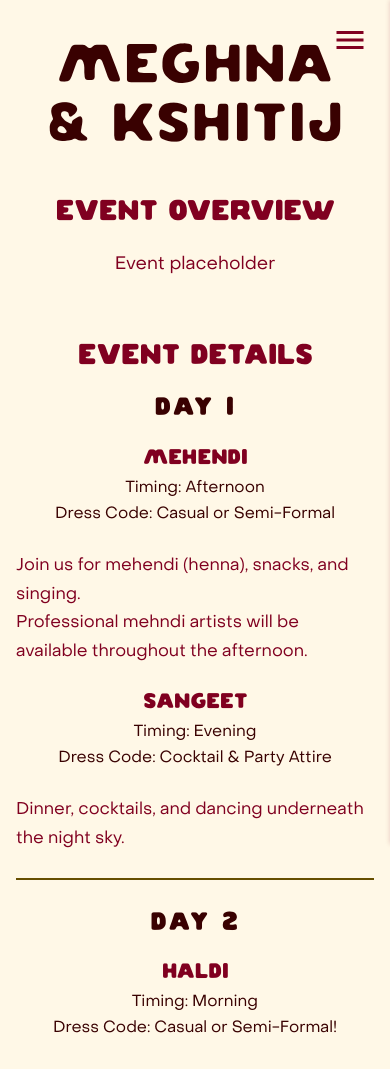
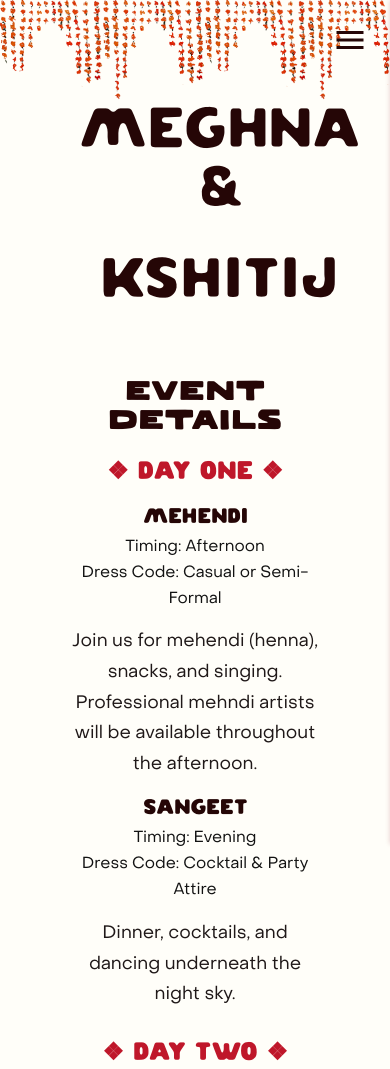
Before and after one commit to kshitijl/wedding-website, an Eleventy site: page public/index.html in a window 390 px wide. Shown: the top 1069 px of the page. Built offline with nearby package versions, Linux system fonts and the light colour scheme; Eleventy itself is replaced by a stand-in of ours; files that its build step writes are made by us from their sources.

Commit message:
cleaned up design

```diff
--- a/india.css
+++ b/india.css
@@ -1,5 +1,13 @@
 /* India Wedding Minimal Theme - Gold and Maroon */
 
+
+/* Sonoran Font Import */
+@font-face {
+  font-family: 'Sonoran';
+  src: url('/Sonoran.otf') format('opentype');
+  font-weight: normal;
+  font-style: normal;
+}
 /* Costa Font Import */
 @font-face {
   font-family: 'Costa';
@@ -66,12 +74,21 @@
 }
 
 :root {
-  --india-gold: #664e00;
-  --india-maroon: #800020;
-  --india-deep-red: #390101;
-  --india-cream: #FFF8E7;
-  --india-light-gold: #F5E6D3;
 
+
+
+
+  --color-accent: #121212;
+  --color-text: #250606;
+  --color-body-text: #1f1818;
+  --color-heading: #bf172a;
+  --color-title: #a83939;
+  --color-background: #fffef9;
+  --color-hover-bg: #F5E6D3;
+
+
+
+--font-sonoran: 'Sonoran', Georgia, serif;
   --font-costa: 'Costa', Merriweather, serif;
 }
 
@@ -84,11 +101,17 @@ html {
 body {
   font-size: 1.8rem;
   line-height: 1.618;
+  margin: 0;
+  color: var(--color-body-text);
+  background-color: var(--color-background);
+  min-height: 100vh;
+}
+
+/* Page wrapper for constrained content */
+.page-wrapper {
   max-width: 38em;
   margin: auto;
-  color: var(--india-maroon);
-  background-color: var(--india-cream);
-  padding: 16px;
+  padding: 1.6rem;
   display: flex;
   flex-direction: column;
   min-height: 100vh;
@@ -105,49 +128,88 @@ body {
 }
 
 /* Typography */
+
+.logo {
+  margin-bottom: 30px;
+  text-align: center;
+font-family: Costa;
+font-size: 56px;
+font-style: normal;
+font-weight: 400;
+display:inline;
+margin-left: auto;
+margin-right: auto;
+color:#250606
+}
+
+#meghna {
+line-height: .5;
+letter-spacing: -1px;
+display: block;
+}
+
+#shortened {
+line-height: normal;
+letter-spacing: -4px;
+font-weight:400;
+}
+
+#kshitij {
+  display: block;
+}
+
+
 h1, h2, h3, h4, h5, h6 {
   line-height: 1.1;
   font-family: var(--font-costa);
   /* font-family: Merriweather, serif; */
   font-weight: 600;
-  color: var(--india-maroon);
+  color: var(--color-text);
+  text-align: center;
+}
+
+
+h2 {
+  font-family: var(--font-sonoran);
+  font-weight:10;
+  font-size: 2.7rem;
+    color: var(--color-text);
+
 }
 
 h1 {
-  font-size: 3em;
+  font-size: 5.4rem;
   text-align: center;
   margin-bottom: 2rem;
   margin-top: 2rem;
   font-weight: 400;
-  color: var(--india-deep-red);
-  font-family: var(--font-costa);
+  color: var(--color-title);
 }
 
 
 
 p {
-  margin-top: 0px;
-  margin-bottom: 2.5rem;
+  margin-top: 0;
 }
 
 /* Links */
 a {
 
-  color: var(--india-deep-red);
+  color: var(--color-heading);
 }
 a:visited {
-  color: var(--india-maroon);
+  color: var(--color-text);
 }
 a:hover {
-  color: var(--india-gold);
-  border-bottom: 2px solid var(--india-gold);
+  color: var(--color-accent);
+  border-bottom: 0.2rem solid var(--color-accent);
 }
 
 /* Hamburger Menu */
 .hamburger-menu {
   position: fixed;
-  top: 16px;
-  right: 16px;
+  top: 1.6rem;
+  right: 1.6rem;
   z-index: 1001;
   background-color: transparent;
   border: none;
@@ -155,15 +217,15 @@ a:hover {
   display: flex;
   align-items: center;
   justify-content: center;
-  width: 48px;
-  height: 48px;
+  width: 4.8rem;
+  height: 4.8rem;
   box-sizing: border-box;
   border-radius: 50%;
   transition: background-color 0.3s ease-in-out;
 }
 
 .hamburger-menu:hover {
-  background-color: var(--india-light-gold);
+  background-color: var(--color-hover-bg);
 }
 
 .hamburger-menu svg.hamburger-icon {
@@ -172,7 +234,7 @@ a:hover {
 }
 
 .hamburger-menu svg.hamburger-icon path {
-  fill: var(--india-maroon);
+  fill: var(--color-text);
 }
 
 .hamburger-menu.hamburger-hidden {
@@ -183,18 +245,18 @@ a:hover {
 .side-panel {
   position: fixed;
   top: 0;
-  right: -282px;
-  width: 280px;
+  right: -28.2rem;
+  width: 28rem;
   height: 100%;
-  background-color: var(--india-cream);
-  box-shadow: -2px 0 5px rgba(128, 0, 32, 0.2);
+  background-color: var(--color-background);
+  box-shadow: -0.2rem 0 0.5rem rgba(128, 0, 32, 0.2);
   transition: right 0.3s ease-in-out;
   z-index: 1000;
-  padding: 20px;
-  padding-top: 60px;
+  padding: 2rem;
+  padding-top: 6rem;
   overflow-y: auto;
   box-sizing: border-box;
-  border-left: 3px solid var(--india-gold);
+  border-left: 0.3rem solid var(--color-accent);
 }
 
 .side-panel.open {
@@ -203,14 +265,14 @@ a:hover {
 
 .side-panel .close-btn {
   position: absolute;
-  top: 15px;
-  right: 15px;
+  top: 1.5rem;
+  right: 1.5rem;
   background-color: transparent;
   border: none;
   cursor: pointer;
   padding: 0;
-  width: 48px;
-  height: 48px;
+  width: 4.8rem;
+  height: 4.8rem;
   display: flex;
   align-items: center;
   justify-content: center;
@@ -219,7 +281,7 @@ a:hover {
 }
 
 .side-panel .close-btn:hover {
-  background-color: var(--india-light-gold);
+  background-color: var(--color-hover-bg);
 }
 
 .side-panel .close-btn svg.close-icon {
@@ -228,20 +290,20 @@ a:hover {
 }
 
 .side-panel .close-btn svg.close-icon path {
-  stroke: var(--india-maroon);
+  stroke: var(--color-text);
 }
 
 #side-panel-nav a {
   display: block;
-  padding: 10px 0;
-  color: var(--india-maroon);
+  padding: 1rem 0;
+  color: var(--color-text);
   text-decoration: none;
   font-size: 1.6rem;
-  border-bottom: 1px solid var(--india-light-gold);
+  border-bottom: 0.1rem solid var(--color-hover-bg);
 }
 
 #side-panel-nav a:hover {
-  color: var(--india-gold);
+  color: var(--color-accent);
 }
 
 /* Event Details Section */
@@ -251,7 +313,6 @@ a:hover {
 
 .day-container {
   margin-bottom: 3rem;
-  border-bottom: 2px solid var(--india-gold);
 }
 
 .day-container:last-child {
@@ -261,11 +322,11 @@ a:hover {
 .day-header {
   font-size: 2.4rem;
   font-family: var(--font-costa);
-  color: var(--india-deep-red);
+  color: var(--color-heading);
   margin-bottom: 2rem;
   margin-top: 0;
   text-transform: uppercase;
-  letter-spacing: 0.1em;
+  /* letter-spacing: 0.1em; */
   font-weight: 700;
 }
 
@@ -277,7 +338,7 @@ a:hover {
 
 .event-name {
   font-size: 2rem;
-  color: var(--india-maroon);
+  color: var(--color-text);
   margin-bottom: 0.5rem;
   margin-top: 0;
   font-weight: 600;
@@ -285,23 +346,22 @@ a:hover {
 
 .event-timing {
   font-size: 1.6rem;
-  color: var(--india-gold);
   margin-bottom: 0;
   font-weight: 500;
 }
 
 .event-description {
-  font-size: 1.7rem;
+  font-size: 1.8rem;
   line-height: 1.7;
-  color: var(--india-maroon);
   margin-bottom: 0;
-  text-align: left;
+  /* text-align: left; */
+
 }
 
 
 .event-timing, .dress-code-description {
  font-size: 1.6rem;
-  color: var(--india-deep-red);
+  color: var(--color-accent);
   font-weight: 500;
   text-align: center;
 
@@ -314,7 +374,7 @@ a:hover {
 }
 
 .dress-code-highlights strong {
-  color: var(--india-deep-red);
+  color: var(--color-heading);
   font-weight: 600;
 }
 
@@ -328,14 +388,70 @@ a:hover {
 }
 
 .color-swatch {
-  width: 50px;
-  height: 50px;
-  border-radius: 8px;
-  border: 2px solid var(--india-maroon);
-  box-shadow: 0 2px 4px rgba(0, 0, 0, 0.1);
+  width: 5rem;
+  height: 5rem;
+  border-radius: 0.8rem;
+  border: 0.2rem solid var(--color-text);
+  box-shadow: 0 0.2rem 0.4rem rgba(0, 0, 0, 0.1);
   transition: transform 0.2s ease;
 }
 
 .color-swatch:hover {
   transform: scale(1.1);
 }
+
+/* Marigolds Banner */
+.marigolds-banner {
+  width: 100%;
+  height: 15rem;
+  background-image: url('/marigolds3.png');
+  background-repeat: repeat-x;
+  background-position: top center;
+  background-size: auto 100%;
+}
+
+/* Mobile: smaller banner */
+@media (max-width: 768px) {
+  .marigolds-banner {
+    height: 10rem;
+  }
+}
+
+
+/* Palm Tree Decoration */
+.palmtree-decoration {
+  position: fixed;
+  width: 20rem;
+  height: auto;
+  opacity: 1;
+  pointer-events: none;
+  z-index: 0;
+}
+
+/* Desktop: position in right rail */
+@media (min-width: 769px) {
+  .palmtree-decoration {
+    right: 2rem;
+    bottom: 2rem;
+  }
+}
+
+/* Mobile: position behind text at bottom */
+@media (max-width: 768px) {
+  .palmtree-decoration {
+    bottom: 2rem;
+    left: 50%;
+    transform: translateX(-50%);
+    width: 15rem;
+    opacity: 0.5;
+  }
+
+  h1 {
+    font-size: 4.5rem;
+  }
+
+  .page-wrapper {
+    max-width: 60%;
+  }
+
+}
--- a/public/index.html
+++ b/public/index.html
@@ -26,17 +26,15 @@
       </button>
       <nav id="side-panel-nav"></nav>
     </div>
-    <section class="india-content">
-<h1> Meghna <br>
-& Kshitij </h1>
-<div class="info-section">
-      <h2 class="section-header">Event Overview</h2>
-Event placeholder
-    </div>
+    <div class="marigolds-banner"></div>
+<div class="page-wrapper">
+<section class="india-content">
+<div class="logo"> <span id="meghna"> Meghna</span> <span id="kshitij">
+<span id="shortened"> & K</span><span>shitij</span></span></div>
 <div class="info-section">
       <h2 class="section-header">Event Details</h2>
 <p><div class="day-container">
-<h3 class="day-header">Day 1</h3></p>
+<h3 class="day-header">  ❖ Day One ❖</h3></p>
 <p><div class="event-item">
 <h4 class="event-name">Mehendi</h4>
 <p class="event-timing">Timing: Afternoon</p>
@@ -51,7 +49,7 @@ Event placeholder
 <p></div>
 </div></p>
 <p><div class="day-container">
-<h3 class="day-header">Day 2</h3></p>
+<h3 class="day-header">❖ Day Two ❖</h3></p>
 <p><div class="event-item">
 <h4 class="event-name">Haldi</h4>
 <p class="event-timing">Timing: Morning</p>
@@ -71,7 +69,7 @@ Event placeholder
 <ol>
 <li>We want you to feel beautiful and comfortable. Period.</li>
 <li>Indian, Indo-Western, and Western clothes are welcome for any and all events.</li>
-<li>There are no restricted colors, but the Haldi is a great time to wear yellow! (If you <em>must</em> have a color palette, we will send it to you)</li>
+<li>There are no restricted colors. (If you <em>must</em> have a color palette, we will send it to you)</li>
 </ol>
 <h3 >Where to get Indian Clothes</h3>
 <p> For our Global friends, if you'd like to get Indian clothes, here is a short list of brands & stores. <br> For the more casual events you'd be looking for kurtas, simple sarees, or simple lehengas. For the formal event you'd be looking for more elaborate sarees and lehengas or bandhgala, sherwanis styles.  </p>
@@ -85,6 +83,7 @@ Event placeholder
 </div>
     </div>
 </section>
+</div>
     <script src="/script.js"></script>
   </body>
 </html>
--- a/public/india.css
+++ b/public/india.css
@@ -1,5 +1,13 @@
 /* India Wedding Minimal Theme - Gold and Maroon */
 
+
+/* Sonoran Font Import */
+@font-face {
+  font-family: 'Sonoran';
+  src: url('/Sonoran.otf') format('opentype');
+  font-weight: normal;
+  font-style: normal;
+}
 /* Costa Font Import */
 @font-face {
   font-family: 'Costa';
@@ -66,12 +74,21 @@
 }
 
 :root {
-  --india-gold: #664e00;
-  --india-maroon: #800020;
-  --india-deep-red: #390101;
-  --india-cream: #FFF8E7;
-  --india-light-gold: #F5E6D3;
 
+
+
+
+  --color-accent: #1a0f0f;
+  --color-text: #250606;
+  --color-body-text: #1f1818;
+  --color-heading: #bf172a;
+  --color-title: #a83939;
+  --color-background: #fffef9;
+  --color-hover-bg: #F5E6D3;
+
+
+
+--font-sonoran: 'Sonoran', Georgia, serif;
   --font-costa: 'Costa', Merriweather, serif;
 }
 
@@ -84,11 +101,17 @@ html {
 body {
   font-size: 1.8rem;
   line-height: 1.618;
+  margin: 0;
+  color: var(--color-body-text);
+  background-color: var(--color-background);
+  min-height: 100vh;
+}
+
+/* Page wrapper for constrained content */
+.page-wrapper {
   max-width: 38em;
   margin: auto;
-  color: var(--india-maroon);
-  background-color: var(--india-cream);
-  padding: 16px;
+  padding: 1.6rem;
   display: flex;
   flex-direction: column;
   min-height: 100vh;
@@ -105,49 +128,88 @@ body {
 }
 
 /* Typography */
+
+.logo {
+  margin-bottom: 30px;
+  text-align: center;
+font-family: Costa;
+font-size: 56px;
+font-style: normal;
+font-weight: 400;
+display:inline;
+margin-left: auto;
+margin-right: auto;
+color:#250606
+}
+
+#meghna {
+line-height: .5;
+letter-spacing: -1px;
+display: block;
+}
+
+#shortened {
+line-height: normal;
+letter-spacing: -4px;
+font-weight:400;
+}
+
+#kshitij {
+  display: block;
+}
+
+
 h1, h2, h3, h4, h5, h6 {
   line-height: 1.1;
   font-family: var(--font-costa);
   /* font-family: Merriweather, serif; */
   font-weight: 600;
-  color: var(--india-maroon);
+  color: var(--color-text);
+  text-align: center;
+}
+
+
+h2 {
+  font-family: var(--font-sonoran);
+  font-weight:10;
+  font-size: 2.7rem;
+    color: var(--color-text);
+
 }
 
 h1 {
-  font-size: 3em;
+  font-size: 5.4rem;
   text-align: center;
   margin-bottom: 2rem;
   margin-top: 2rem;
   font-weight: 400;
-  color: var(--india-deep-red);
-  font-family: var(--font-costa);
+  color: var(--color-title);
 }
 
 
 
 p {
-  margin-top: 0px;
-  margin-bottom: 2.5rem;
+  margin-top: 0;
 }
 
 /* Links */
 a {
 
-  color: var(--india-deep-red);
+  color: var(--color-heading);
 }
 a:visited {
-  color: var(--india-maroon);
+  color: var(--color-text);
 }
 a:hover {
-  color: var(--india-gold);
-  border-bottom: 2px solid var(--india-gold);
+  color: var(--color-accent);
+  border-bottom: 0.2rem solid var(--color-accent);
 }
 
 /* Hamburger Menu */
 .hamburger-menu {
   position: fixed;
-  top: 16px;
-  right: 16px;
+  top: 1.6rem;
+  right: 1.6rem;
   z-index: 1001;
   background-color: transparent;
   border: none;
@@ -155,15 +217,15 @@ a:hover {
   display: flex;
   align-items: center;
   justify-content: center;
-  width: 48px;
-  height: 48px;
+  width: 4.8rem;
+  height: 4.8rem;
   box-sizing: border-box;
   border-radius: 50%;
   transition: background-color 0.3s ease-in-out;
 }
 
 .hamburger-menu:hover {
-  background-color: var(--india-light-gold);
+  background-color: var(--color-hover-bg);
 }
 
 .hamburger-menu svg.hamburger-icon {
@@ -172,7 +234,7 @@ a:hover {
 }
 
 .hamburger-menu svg.hamburger-icon path {
-  fill: var(--india-maroon);
+  fill: var(--color-text);
 }
 
 .hamburger-menu.hamburger-hidden {
@@ -183,18 +245,18 @@ a:hover {
 .side-panel {
   position: fixed;
   top: 0;
-  right: -282px;
-  width: 280px;
+  right: -28.2rem;
+  width: 28rem;
   height: 100%;
-  background-color: var(--india-cream);
-  box-shadow: -2px 0 5px rgba(128, 0, 32, 0.2);
+  background-color: var(--color-background);
+  box-shadow: -0.2rem 0 0.5rem rgba(128, 0, 32, 0.2);
   transition: right 0.3s ease-in-out;
   z-index: 1000;
-  padding: 20px;
-  padding-top: 60px;
+  padding: 2rem;
+  padding-top: 6rem;
   overflow-y: auto;
   box-sizing: border-box;
-  border-left: 3px solid var(--india-gold);
+  border-left: 0.3rem solid var(--color-accent);
 }
 
 .side-panel.open {
@@ -203,14 +265,14 @@ a:hover {
 
 .side-panel .close-btn {
   position: absolute;
-  top: 15px;
-  right: 15px;
+  top: 1.5rem;
+  right: 1.5rem;
   background-color: transparent;
   border: none;
   cursor: pointer;
   padding: 0;
-  width: 48px;
-  height: 48px;
+  width: 4.8rem;
+  height: 4.8rem;
   display: flex;
   align-items: center;
   justify-content: center;
@@ -219,7 +281,7 @@ a:hover {
 }
 
 .side-panel .close-btn:hover {
-  background-color: var(--india-light-gold);
+  background-color: var(--color-hover-bg);
 }
 
 .side-panel .close-btn svg.close-icon {
@@ -228,20 +290,20 @@ a:hover {
 }
 
 .side-panel .close-btn svg.close-icon path {
-  stroke: var(--india-maroon);
+  stroke: var(--color-text);
 }
 
 #side-panel-nav a {
   display: block;
-  padding: 10px 0;
-  color: var(--india-maroon);
+  padding: 1rem 0;
+  color: var(--color-text);
   text-decoration: none;
   font-size: 1.6rem;
-  border-bottom: 1px solid var(--india-light-gold);
+  border-bottom: 0.1rem solid var(--color-hover-bg);
 }
 
 #side-panel-nav a:hover {
-  color: var(--india-gold);
+  color: var(--color-accent);
 }
 
 /* Event Details Section */
@@ -250,22 +312,22 @@ a:hover {
 }
 
 .day-container {
-  margin-bottom: 3rem;
-  border-bottom: 2px solid var(--india-gold);
+  margin-bottom: 7rem;
 }
 
 .day-container:last-child {
   border-bottom: none;
+  margin-bottom: 9rem;
 }
 
 .day-header {
   font-size: 2.4rem;
   font-family: var(--font-costa);
-  color: var(--india-deep-red);
+  color: var(--color-heading);
   margin-bottom: 2rem;
   margin-top: 0;
   text-transform: uppercase;
-  letter-spacing: 0.1em;
+  /* letter-spacing: 0.1em; */
   font-weight: 700;
 }
 
@@ -276,8 +338,8 @@ a:hover {
 }
 
 .event-name {
-  font-size: 2rem;
-  color: var(--india-maroon);
+  font-size: 3rem;
+  color: var(--color-text);
   margin-bottom: 0.5rem;
   margin-top: 0;
   font-weight: 600;
@@ -285,23 +347,22 @@ a:hover {
 
 .event-timing {
   font-size: 1.6rem;
-  color: var(--india-gold);
   margin-bottom: 0;
   font-weight: 500;
 }
 
 .event-description {
-  font-size: 1.7rem;
+  font-size: 1.8rem;
   line-height: 1.7;
-  color: var(--india-maroon);
-  margin-bottom: 0;
-  text-align: left;
+  margin-bottom: 3rem;
+  /* text-align: left; */
+
 }
 
 
 .event-timing, .dress-code-description {
  font-size: 1.6rem;
-  color: var(--india-deep-red);
+  color: var(--color-accent);
   font-weight: 500;
   text-align: center;
 
@@ -314,7 +375,7 @@ a:hover {
 }
 
 .dress-code-highlights strong {
-  color: var(--india-deep-red);
+  color: var(--color-heading);
   font-weight: 600;
 }
 
@@ -328,14 +389,74 @@ a:hover {
 }
 
 .color-swatch {
-  width: 50px;
-  height: 50px;
-  border-radius: 8px;
-  border: 2px solid var(--india-maroon);
-  box-shadow: 0 2px 4px rgba(0, 0, 0, 0.1);
+  width: 5rem;
+  height: 5rem;
+  border-radius: 0.8rem;
+  border: 0.2rem solid var(--color-text);
+  box-shadow: 0 0.2rem 0.4rem rgba(0, 0, 0, 0.1);
   transition: transform 0.2s ease;
 }
 
 .color-swatch:hover {
   transform: scale(1.1);
 }
+
+/* Marigolds Banner */
+.marigolds-banner {
+  width: 100%;
+  height: 18rem;
+  background-image: url('/marigolds3.png');
+  background-repeat: repeat-x;
+  background-position: top center;
+  background-size: auto 100%;
+  border-top: 3px solid #bf172a
+}
+
+/* Mobile: smaller banner */
+@media (max-width: 768px) {
+  .marigolds-banner {
+    height: 10rem;
+  }
+  .logo{
+    font-size: 24px;
+  }
+}
+
+
+/* Palm Tree Decoration */
+.palmtree-decoration {
+  position: fixed;
+  width: 20rem;
+  height: auto;
+  opacity: 1;
+  pointer-events: none;
+  z-index: 0;
+}
+
+/* Desktop: position in right rail */
+@media (min-width: 769px) {
+  .palmtree-decoration {
+    right: 2rem;
+    bottom: 2rem;
+  }
+}
+
+/* Mobile: position behind text at bottom */
+@media (max-width: 768px) {
+  .palmtree-decoration {
+    bottom: 2rem;
+    left: 50%;
+    transform: translateX(-50%);
+    width: 15rem;
+    opacity: 0.5;
+  }
+
+  h1 {
+    font-size: 4.5rem;
+  }
+
+  .page-wrapper {
+    max-width: 60%;
+  }
+
+}
```
Also changed, not shown: index.md (+10 -9 lines), Sonoran.otf (added), marigolds.png (added), marigolds2.png (added), marigolds3.png (added), palmtree.png (added), public/marigolds.png (added), public/marigolds2.png (added), public/marigolds3.png (added), public/palmtree.png (added).
